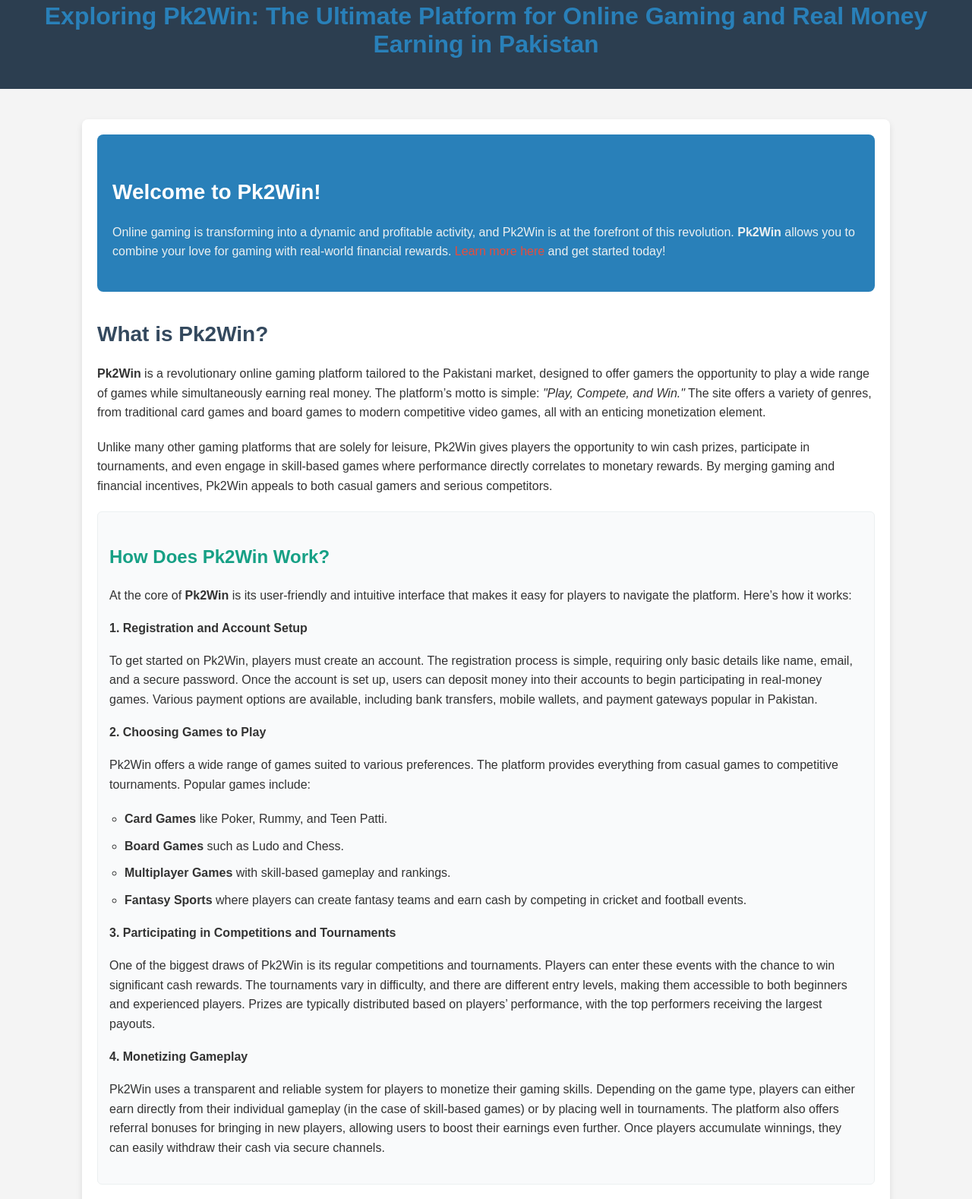
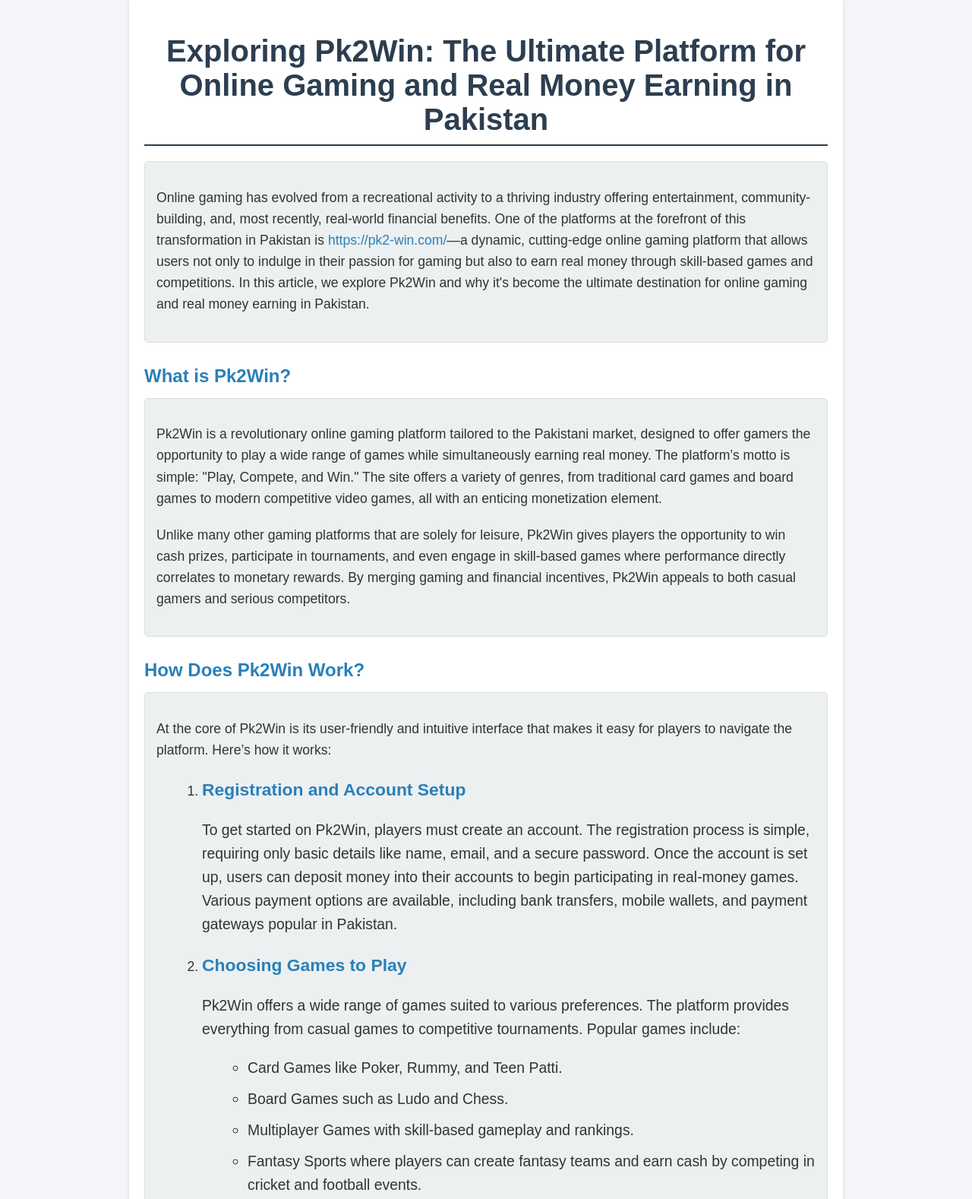
Before and after one commit to roberthinsom/pk2-win.com, a plain HTML site: page index.html in a window 1280 px wide. Shown: the part 38-1616 px from the top of the page at 76% size. Drawn offline with Linux system fonts and the light colour scheme.

Commit message:
Update index.html

```diff
--- a/index.html
+++ b/index.html
@@ -7,62 +7,54 @@
     <style>
         body {
             font-family: Arial, sans-serif;
-            background-color: #f4f4f4;
+            background-color: #f4f4f9;
             margin: 0;
             padding: 0;
             color: #333;
         }
 
-        header {
-            background-color: #2c3e50;
-            color: #fff;
+        article {
+            max-width: 900px;
+            margin: 30px auto;
             padding: 20px;
-            text-align: center;
+            background-color: #ffffff;
+            border-radius: 10px;
+            box-shadow: 0 4px 6px rgba(0, 0, 0, 0.1);
         }
 
-        article {
-            width: 80%;
-            margin: 40px auto;
-            padding: 20px;
-            background-color: #fff;
-            border-radius: 8px;
-            box-shadow: 0 4px 8px rgba(0, 0, 0, 0.1);
+        header h1 {
+            text-align: center;
+            font-size: 2.5em;
+            color: #2c3e50;
+            margin-bottom: 20px;
+            border-bottom: 2px solid #2c3e50;
+            padding-bottom: 10px;
         }
 
-        h1 {
-            color: #2980b9;
-            font-size: 32px;
-            margin-bottom: 20px;
-        }
-
-        h2 {
-            color: #34495e;
-            font-size: 28px;
-            margin-top: 40px;
-        }
-
-        h3 {
-            color: #16a085;
-            font-size: 24px;
-            margin-top: 30px;
-        }
-
-        p, ul {
-            font-size: 16px;
+        p {
+            font-size: 1.1em;
             line-height: 1.6;
             margin-bottom: 20px;
         }
 
-        ul {
-            padding-left: 20px;
+        h2, h3 {
+            color: #2980b9;
+            margin-top: 30px;
+            margin-bottom: 15px;
+        }
+
+        ul, ol {
+            margin-left: 20px;
+            margin-bottom: 20px;
+            line-height: 1.6;
         }
 
         li {
-            margin-bottom: 10px;
+            font-size: 1.1em;
         }
 
         a {
-            color: #e74c3c;
+            color: #2980b9;
             text-decoration: none;
         }
 
@@ -70,144 +62,130 @@
             text-decoration: underline;
         }
 
-        footer {
-            margin-top: 40px;
-            text-align: center;
-            font-size: 14px;
-            color: #7f8c8d;
-        }
-
-        .highlight {
-            background-color: #ecf0f1;
-            padding: 5px;
-            border-radius: 4px;
+        ul li {
+            margin-bottom: 10px;
         }
 
         .content-section {
             padding: 15px;
-            background-color: #f9fafb;
-            border: 1px solid #ecf0f1;
-            border-radius: 6px;
-            margin-top: 20px;
+            margin-bottom: 30px;
+            background-color: #ecf0f1;
+            border: 1px solid #ddd;
+            border-radius: 5px;
         }
 
-        .content-section ul {
-            padding-left: 20px;
-        }
-
-        .content-section li {
-            list-style-type: circle;
+        .content-section h3 {
+            margin-top: 0;
+            font-size: 1.3em;
         }
 
         .cta {
-            display: inline-block;
-            padding: 10px 20px;
-            background-color: #e74c3c;
+            display: block;
+            text-align: center;
+            margin-top: 30px;
+            padding: 15px;
+            background-color: #2980b9;
             color: white;
-            font-size: 16px;
+            font-size: 1.2em;
+            text-decoration: none;
             border-radius: 5px;
-            text-decoration: none;
-            margin-top: 30px;
-            text-align: center;
         }
 
         .cta:hover {
-            background-color: #c0392b;
-        }
-
-        .intro-box {
-            background-color: #2980b9;
-            color: #fff;
-            padding: 20px;
-            border-radius: 8px;
-            margin-bottom: 20px;
-        }
-
-        .intro-box h2 {
-            color: #fff;
-        }
-
-        .intro-box p {
-            color: #ecf0f1;
+            background-color: #3498db;
         }
     </style>
 </head>
 <body>
-
+    <article>
         <header>
             <h1>Exploring Pk2Win: The Ultimate Platform for Online Gaming and Real Money Earning in Pakistan</h1>
         </header>
 
-    <article>
-        <div class="intro-box">
-            <h2>Welcome to Pk2Win!</h2>
-            <p>Online gaming is transforming into a dynamic and profitable activity, and Pk2Win is at the forefront of this revolution. <b>Pk2Win</b> allows you to combine your love for gaming with real-world financial rewards. <a href="https://pk2-win.com/">Learn more here</a> and get started today!</p>
+        <div class="content-section">
+            <p>Online gaming has evolved from a recreational activity to a thriving industry offering entertainment, community-building, and, most recently, real-world financial benefits. One of the platforms at the forefront of this transformation in Pakistan is <a href="https://pk2-win.com/">https://pk2-win.com/</a>—a dynamic, cutting-edge online gaming platform that allows users not only to indulge in their passion for gaming but also to earn real money through skill-based games and competitions. In this article, we explore Pk2Win and why it's become the ultimate destination for online gaming and real money earning in Pakistan.</p>
         </div>
 
         <h2>What is Pk2Win?</h2>
-
-        <p><b>Pk2Win</b> is a revolutionary online gaming platform tailored to the Pakistani market, designed to offer gamers the opportunity to play a wide range of games while simultaneously earning real money. The platform’s motto is simple: <i>"Play, Compete, and Win."</i> The site offers a variety of genres, from traditional card games and board games to modern competitive video games, all with an enticing monetization element.</p>
+        <div class="content-section">
+            <p>Pk2Win is a revolutionary online gaming platform tailored to the Pakistani market, designed to offer gamers the opportunity to play a wide range of games while simultaneously earning real money. The platform’s motto is simple: "Play, Compete, and Win." The site offers a variety of genres, from traditional card games and board games to modern competitive video games, all with an enticing monetization element.</p>
 
             <p>Unlike many other gaming platforms that are solely for leisure, Pk2Win gives players the opportunity to win cash prizes, participate in tournaments, and even engage in skill-based games where performance directly correlates to monetary rewards. By merging gaming and financial incentives, Pk2Win appeals to both casual gamers and serious competitors.</p>
+        </div>
 
+        <h2>How Does Pk2Win Work?</h2>
         <div class="content-section">
-            <h3>How Does Pk2Win Work?</h3>
-            <p>At the core of <b>Pk2Win</b> is its user-friendly and intuitive interface that makes it easy for players to navigate the platform. Here’s how it works:</p>
-
-            <h4>1. Registration and Account Setup</h4>
+            <p>At the core of Pk2Win is its user-friendly and intuitive interface that makes it easy for players to navigate the platform. Here’s how it works:</p>
+            <ol>
+                <li>
+                    <h3>Registration and Account Setup</h3>
                     <p>To get started on Pk2Win, players must create an account. The registration process is simple, requiring only basic details like name, email, and a secure password. Once the account is set up, users can deposit money into their accounts to begin participating in real-money games. Various payment options are available, including bank transfers, mobile wallets, and payment gateways popular in Pakistan.</p>
-
-            <h4>2. Choosing Games to Play</h4>
+                </li>
+                <li>
+                    <h3>Choosing Games to Play</h3>
                     <p>Pk2Win offers a wide range of games suited to various preferences. The platform provides everything from casual games to competitive tournaments. Popular games include:</p>
                     <ul>
-                <li><b>Card Games</b> like Poker, Rummy, and Teen Patti.</li>
-                <li><b>Board Games</b> such as Ludo and Chess.</li>
-                <li><b>Multiplayer Games</b> with skill-based gameplay and rankings.</li>
-                <li><b>Fantasy Sports</b> where players can create fantasy teams and earn cash by competing in cricket and football events.</li>
+                        <li>Card Games like Poker, Rummy, and Teen Patti.</li>
+                        <li>Board Games such as Ludo and Chess.</li>
+                        <li>Multiplayer Games with skill-based gameplay and rankings.</li>
+                        <li>Fantasy Sports where players can create fantasy teams and earn cash by competing in cricket and football events.</li>
                     </ul>
-
-            <h4>3. Participating in Competitions and Tournaments</h4>
+                </li>
+                <li>
+                    <h3>Participating in Competitions and Tournaments</h3>
                     <p>One of the biggest draws of Pk2Win is its regular competitions and tournaments. Players can enter these events with the chance to win significant cash rewards. The tournaments vary in difficulty, and there are different entry levels, making them accessible to both beginners and experienced players. Prizes are typically distributed based on players’ performance, with the top performers receiving the largest payouts.</p>
-
-            <h4>4. Monetizing Gameplay</h4>
+                </li>
+                <li>
+                    <h3>Monetizing Gameplay</h3>
                     <p>Pk2Win uses a transparent and reliable system for players to monetize their gaming skills. Depending on the game type, players can either earn directly from their individual gameplay (in the case of skill-based games) or by placing well in tournaments. The platform also offers referral bonuses for bringing in new players, allowing users to boost their earnings even further. Once players accumulate winnings, they can easily withdraw their cash via secure channels.</p>
+                </li>
+            </ol>
         </div>
 
         <h2>The Gaming Experience: High Quality, Interactive, and Fun</h2>
+        <div class="content-section">
+            <h3>Game Variety</h3>
+            <p>Pk2Win prides itself on its diverse selection of games. Whether you are a fan of traditional Pakistani card games like Rummy, Teen Patti, and Karachi, or you prefer the strategy and focus of Chess and Ludo, Pk2Win offers something for every type of gamer. This variety ensures that users are always engaged and have access to games that match their interests and skill levels.</p>
 
+            <h3>Skill-Based Play</h3>
+            <p>Many of the games on Pk2Win are skill-based, which means that the players’ abilities, rather than pure luck, dictate their success. This element makes the platform especially appealing to those who want to test and hone their skills in games such as Poker, Rummy, and Fantasy Sports. The ability to earn money based on skill creates a sense of accomplishment and ensures that the gameplay is both challenging and rewarding.</p>
+
+            <h3>Smooth User Interface</h3>
+            <p>Pk2Win’s interface is sleek, modern, and optimized for both desktop and mobile users. The platform features real-time interaction with other players, making it an excellent choice for social gaming as well. Live chat features, instant notifications, and easy-to-use navigation tools enhance the user experience, allowing players to focus on their game and winnings.</p>
+        </div>
+
+        <h2>Real Money Earning Potential: How Much Can You Make?</h2>
         <div class="content-section">
-            <h3>1. Game Variety</h3>
-            <p>Pk2Win prides itself on its diverse selection of games. Whether you are a fan of <b>traditional Pakistani card games</b> like <i>Rummy</i>, <i>Teen Patti</i>, and <i>Karachi</i>, or you prefer the <i>strategy and focus</i> of <i>Chess</i> and <i>Ludo</i>, Pk2Win offers something for every type of gamer. This variety ensures that users are always engaged and have access to games that match their interests and skill levels.</p>
-
-            <h3>2. Skill-Based Play</h3>
-            <p>Many of the games on Pk2Win are skill-based, which means that the players’ abilities, rather than pure luck, dictate their success. This element makes the platform especially appealing to those who want to test and hone their skills in games such as <i>Poker</i>, <i>Rummy</i>, and <i>Fantasy Sports</i>. The ability to earn money based on skill creates a sense of accomplishment and ensures that the gameplay is both challenging and rewarding.</p>
-
-            <h3>3. Smooth User Interface</h3>
-            <p>Pk2Win’s interface is sleek, modern, and optimized for both desktop and mobile users. The platform features <i>real-time interaction</i> with other players, making it an excellent choice for social gaming as well. Live chat features, instant notifications, and easy-to-use navigation tools enhance the user experience, allowing players to focus on their game and winnings.</p>
+            <p>One of the biggest draws of Pk2Win is the opportunity to earn real money while playing games. The platform is designed to be transparent and secure when it comes to transactions. The earning potential depends on several factors, including:</p>
+            <ul>
+                <li><strong>The Game Played:</strong> Some games have higher stakes and larger payouts, especially in tournaments or when competing against skilled players.</li>
+                <li><strong>Player Skill Level:</strong> Those with higher skill levels are more likely to win and, thus, earn more money.</li>
+                <li><strong>Tournament Participation:</strong> Tournaments tend to offer larger cash prizes, sometimes running into the thousands of Pakistani Rupees (PKR).</li>
+            </ul>
+            <p>While earnings vary from player to player, some professional players have managed to turn their gaming skills into a full-time income by consistently winning tournaments or playing high-stakes games. Whether you play casually or competitively, there is significant potential for monetary rewards.</p>
         </div>
 
         <h2>Why Pk2Win is Perfect for Pakistani Gamers</h2>
+        <div class="content-section">
+            <h3>Catering to Local Preferences</h3>
+            <p>Pk2Win stands out because it understands and adapts to the unique preferences of Pakistani gamers. The platform offers popular local games like Pakistani Rummy and Karachi, which have a massive following in the country. Additionally, the site’s integration with local payment methods and mobile wallets makes it accessible to a wide demographic.</p>
 
-        <div class="content-section">
-            <h3>1. Catering to Local Preferences</h3>
-            <p>Pk2Win stands out because it understands and adapts to the unique preferences of Pakistani gamers. The platform offers popular local games like <i>Pakistani Rummy</i> and <i>Karachi</i>, which have a massive following in the country. Additionally, the site’s integration with local payment methods and mobile wallets makes it accessible to a wide demographic.</p>
+            <h3>Security and Fair Play</h3>
+            <p>Safety and fairness are top priorities on Pk2Win. The platform uses state-of-the-art encryption to secure users’ personal and financial data. Moreover, Pk2Win employs random number generators (RNG) and other mechanisms to ensure fair play in all games. Players can trust that the results of their games and tournaments are genuine and not influenced by external factors.</p>
 
-            <h3>2. Security and Fair Play</h3>
-            <p>Safety and fairness are top priorities on Pk2Win. The platform uses state-of-the-art encryption to secure users’ personal and financial data. Moreover, Pk2Win employs <i>random number generators (RNG)</i> and other mechanisms to ensure fair play in all games. Players can trust that the results of their games and tournaments are genuine and not influenced by external factors.</p>
-
-            <h3>3. Mobile Accessibility</h3>
+            <h3>Mobile Accessibility</h3>
             <p>With the growing popularity of smartphones, Pk2Win has optimized its platform for mobile devices. This means that players can enjoy gaming on the go, allowing them to take part in competitions and earn money wherever they are. The mobile app is lightweight, intuitive, and offers all the features available on the desktop version.</p>
 
-            <h3>4. Legal and Regulated</h3>
+            <h3>Legal and Regulated</h3>
             <p>One of the main concerns for many gamers in Pakistan is the legality of online gaming. Pk2Win operates under Pakistani laws and regulations, ensuring that it complies with national rules related to online gaming and gambling. The platform also promotes responsible gaming practices, ensuring players engage in gaming activities in a safe and regulated manner.</p>
         </div>
 
         <h2>Conclusion: Why Pk2Win is a Game-Changer for Pakistani Gamers</h2>
-
-        <p>In conclusion, <b>Pk2Win</b> has proven to be a game-changer in the world of online gaming in Pakistan. With its extensive range of games, opportunities to earn real money, user-friendly interface, and commitment to fair play, it offers a unique experience for both casual gamers and serious competitors. Whether you are looking to unwind and play for fun or aiming to test your skills and earn money, Pk2Win provides the ultimate platform for all types of players.</p>
+        <div class="content-section">
+            <p>In conclusion, Pk2Win has proven to be a game-changer in the world of online gaming in Pakistan. With its extensive range of games, opportunities to earn real money, user-friendly interface, and commitment to fair play, it offers a unique experience for both casual gamers and serious competitors. Whether you are looking to unwind and play for fun or aiming to test your skills and earn money, Pk2Win provides the ultimate platform for all types of players.</p>
 
             <p>As online gaming continues to gain popularity in Pakistan, Pk2Win is undoubtedly at the forefront of this revolution, offering a secure and rewarding way to play, compete, and win.</p>
-
+        </div>
     </article>
 </body>
 </html>
```
Lines whose indentation alone changed are shown as unchanged.
